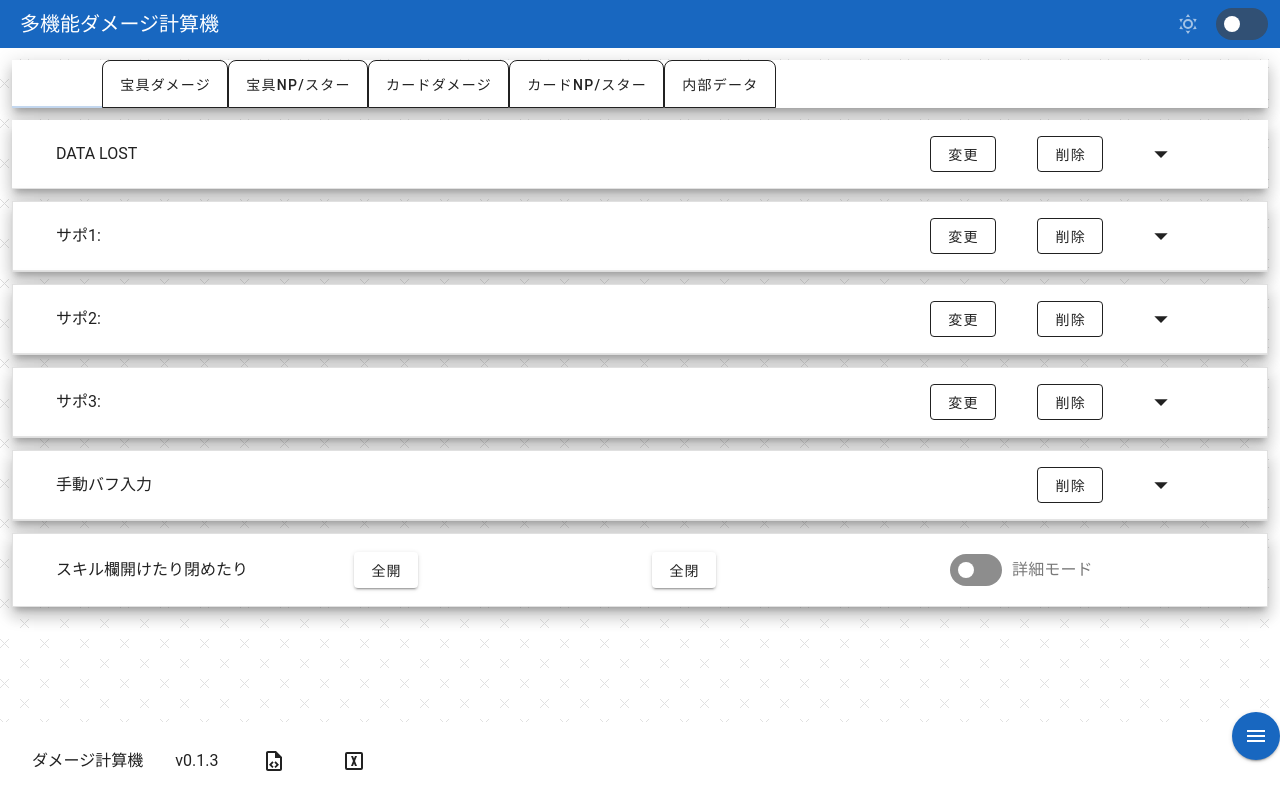
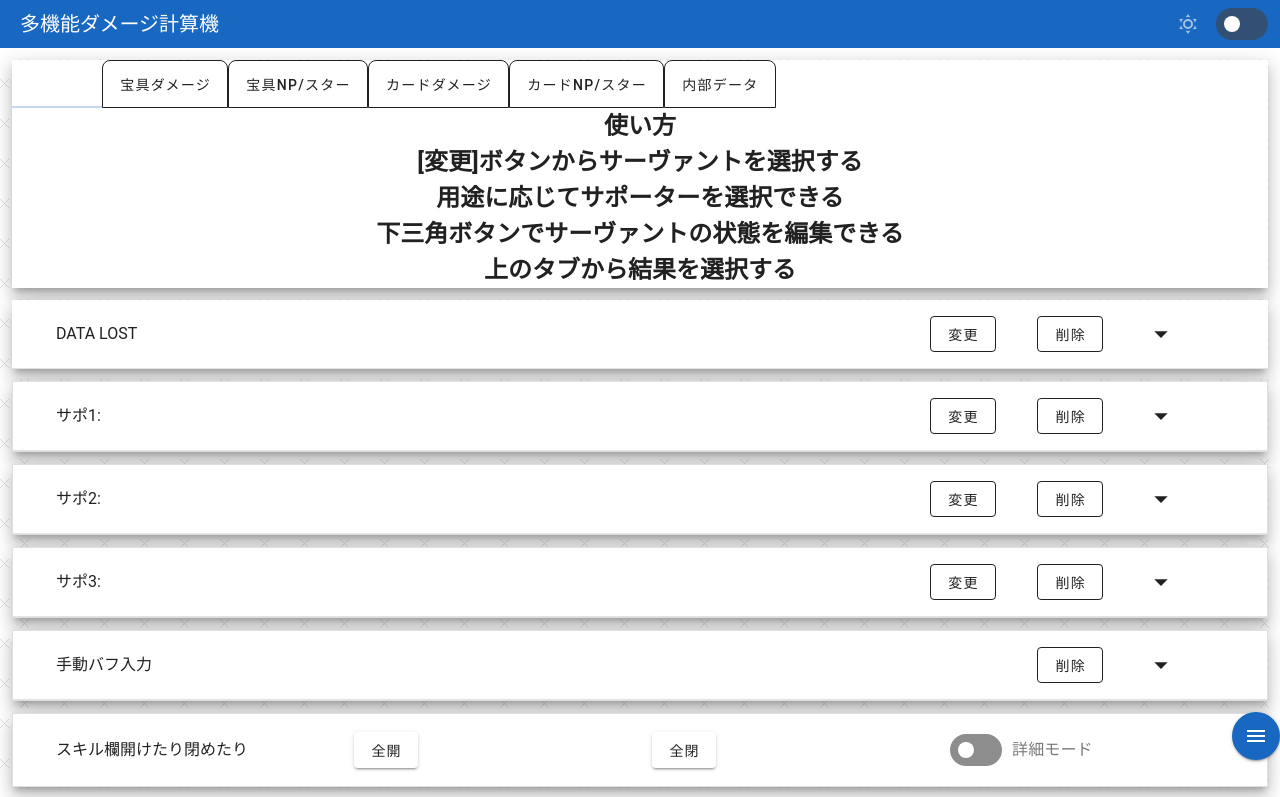
Before and after one commit to 445MMJ/damage-calc, a Vue app: page / in a window 1280 px wide. Shown: the top 797 px of the page. Built offline with nearby package versions, Linux system fonts and the light colour scheme.

Commit message:
使い方の追加

```diff
--- a/src/components/calc/Calc.vue
+++ b/src/components/calc/Calc.vue
@@ -522,8 +522,11 @@
         elevation="4"
       >
         <div>
-          <h2>
-          </h2>
+          <h2>使い方</h2>
+          <h2>[変更]ボタンからサーヴァントを選択する</h2>
+          <h2>用途に応じてサポーターを選択できる</h2>
+          <h2>下三角ボタンでサーヴァントの状態を編集できる</h2>
+          <h2>上のタブから結果を選択する</h2>
         </div>
       </v-sheet>
     </v-window-item>
```
